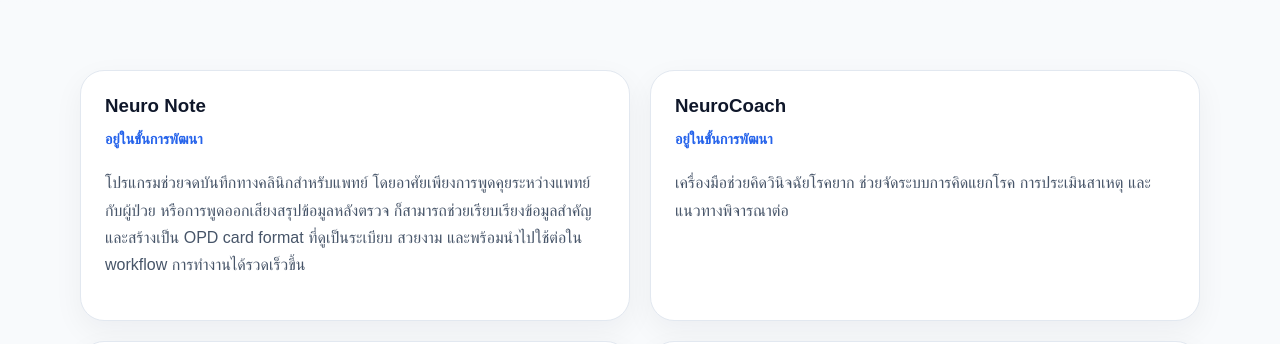
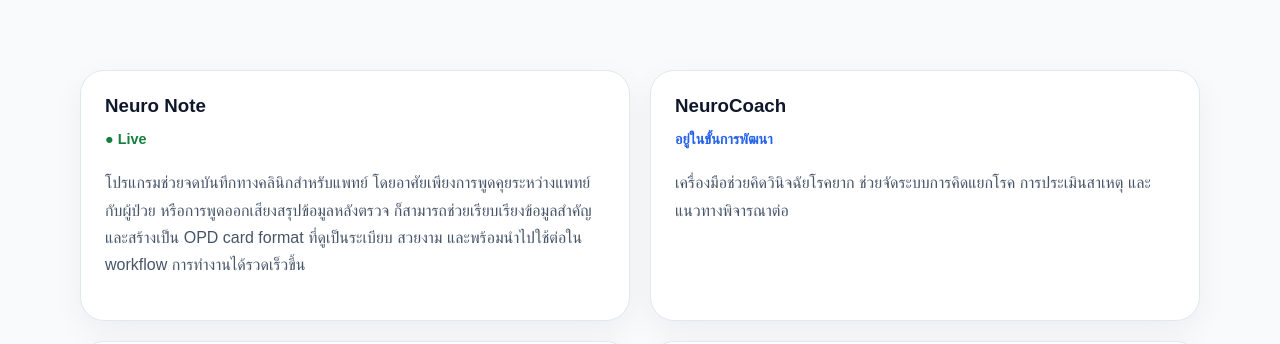
Before and after one commit to saharata/clinic-ai-site, a Next.js app: page /ai in a window 1280 px wide. Shown: the part 381-725 px from the top of the page. Built offline with nearby package versions, Linux system fonts and the light colour scheme.

Commit message:
make Neuro Note live on AI page

```diff
--- a/app/ai/page.tsx
+++ b/app/ai/page.tsx
@@ -5,41 +5,50 @@
     title: "Neuro Note",
     description:
       "โปรแกรมช่วยจดบันทึกทางคลินิกสำหรับแพทย์ โดยอาศัยเพียงการพูดคุยระหว่างแพทย์กับผู้ป่วย หรือการพูดออกเสียงสรุปข้อมูลหลังตรวจ ก็สามารถช่วยเรียบเรียงข้อมูลสำคัญและสร้างเป็น OPD card format ที่ดูเป็นระเบียบ สวยงาม และพร้อมนำไปใช้ต่อใน workflow การทำงานได้รวดเร็วขึ้น",
+    status: "live",
+    url: "https://neuronote.sahawanclinic.clinic",
   },
   {
     title: "NeuroCoach",
     description:
       "เครื่องมือช่วยคิดวินิจฉัยโรคยาก ช่วยจัดระบบการคิดแยกโรค การประเมินสาเหตุ และแนวทางพิจารณาต่อ",
+    status: "developing",
   },
   {
     title: "AI EEG",
     description:
       "เครื่องมือช่วยอ่าน EEG อัตโนมัติ เพื่อสนับสนุนการทำงานของแพทย์และช่วยลดเวลาในการคัดกรองเคส",
+    status: "developing",
   },
   {
     title: "Neuro Residence (MCQ / MEQ)",
     description:
       "ระบบฝึกทำข้อสอบสำหรับแพทย์ประจำบ้าน ช่วยทบทวนความรู้ ฝึก clinical reasoning และเตรียมตัวสอบบอร์ดอย่างเป็นระบบ",
+    status: "developing",
   },
   {
     title: "MS Lesion Tracking",
     description:
       "ช่วยติดตามการเปลี่ยนแปลงของ lesion จาก MRI ในผู้ป่วย multiple sclerosis เพื่อให้การประเมินโรคและการติดตามผลทำได้รวดเร็วและเป็นระบบมากขึ้น",
+    status: "developing",
   },
   {
     title: "Stroke Assistant",
     description:
       "เครื่องมือช่วยประเมินผู้ป่วย stroke แบบรวดเร็ว ช่วยเรียบเรียง timeline ของอาการ และสนับสนุนการตัดสินใจในภาวะฉุกเฉิน",
+    status: "developing",
   },
   {
     title: "Headache Triage",
     description:
       "ช่วยคัดกรองผู้ป่วยปวดศีรษะ แยก red flag และจัดลำดับความสำคัญของการตรวจเพิ่มเติม",
+    status: "developing",
   },
   {
     title: "Dizziness Pathway",
     description:
       "ช่วยจัดระบบการประเมินผู้ป่วยเวียนศีรษะ แยกสาเหตุระหว่าง peripheral และ central และช่วยวางแนวทางการตรวจต่อ",
+    status: "developing",
   },
 ];
 
@@ -67,22 +76,55 @@
       <section className="section">
         <div className="container">
           <div className="cards two">
-            {tools.map((tool, i) => (
-              <div key={i} className="card">
+            {tools.map((tool, i) => {
+              const badgeText =
+                tool.status === "live" ? "Live" : "อยู่ในขั้นการพัฒนา";
+              const badgeColor =
+                tool.status === "live" ? "#15803d" : "#2563eb";
+
+              const cardContent = (
+                <>
                   <h3>{tool.title}</h3>
                   <p
                     style={{
                       marginTop: "8px",
                       fontSize: "0.9rem",
-                    color: "#2563eb",
+                      color: badgeColor,
                       fontWeight: 600,
                     }}
                   >
-                  อยู่ในขั้นการพัฒนา
+                    {tool.status === "live" ? "● " : ""}
+                    {badgeText}
                   </p>
                   <p style={{ marginTop: "12px" }}>{tool.description}</p>
+                </>
+              );
+
+              if (tool.status === "live" && tool.url) {
+                return (
+                  <a
+                    key={i}
+                    href={tool.url}
+                    target="_blank"
+                    rel="noopener noreferrer"
+                    className="card"
+                    style={{
+                      display: "block",
+                      textDecoration: "none",
+                      color: "inherit",
+                    }}
+                  >
+                    {cardContent}
+                  </a>
+                );
+              }
+
+              return (
+                <div key={i} className="card">
+                  {cardContent}
                 </div>
-            ))}
+              );
+            })}
           </div>
 
           <div className="cta-box top-gap">
```
Lines whose indentation alone changed are shown as unchanged.
